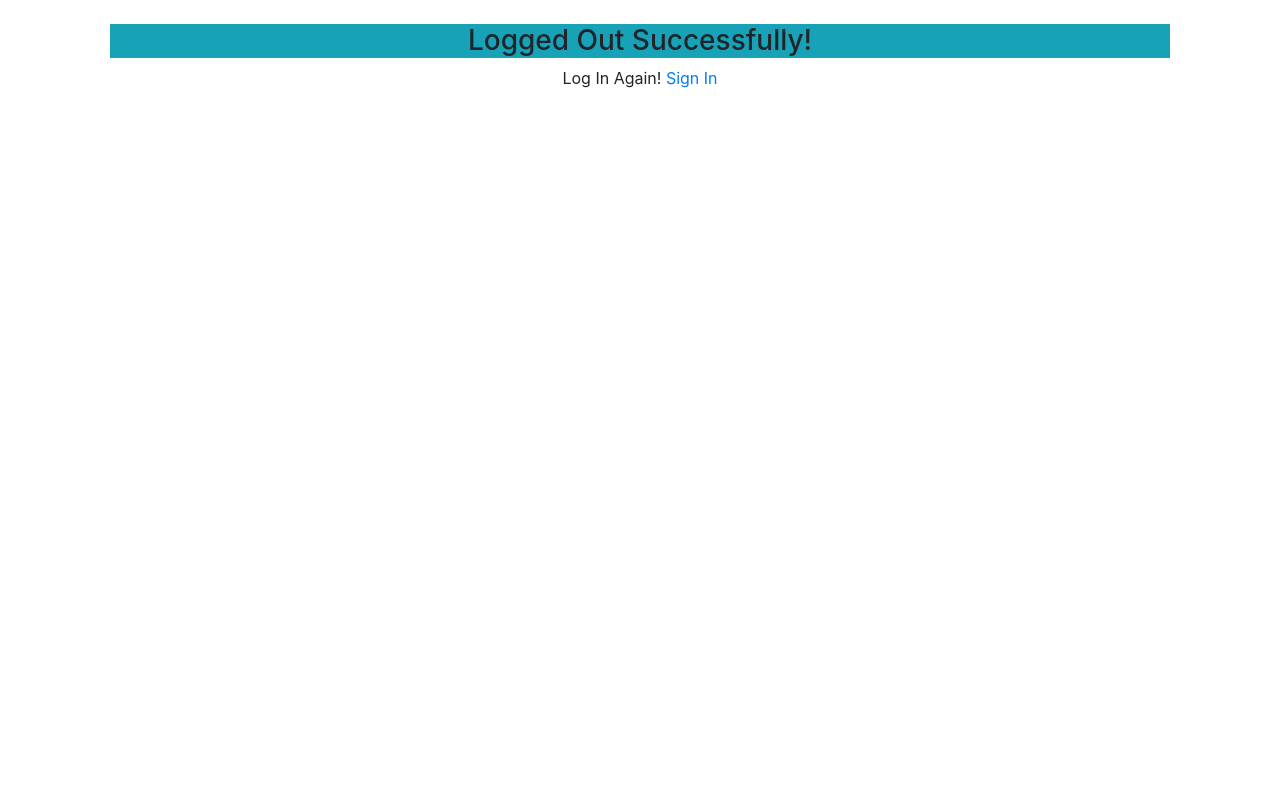
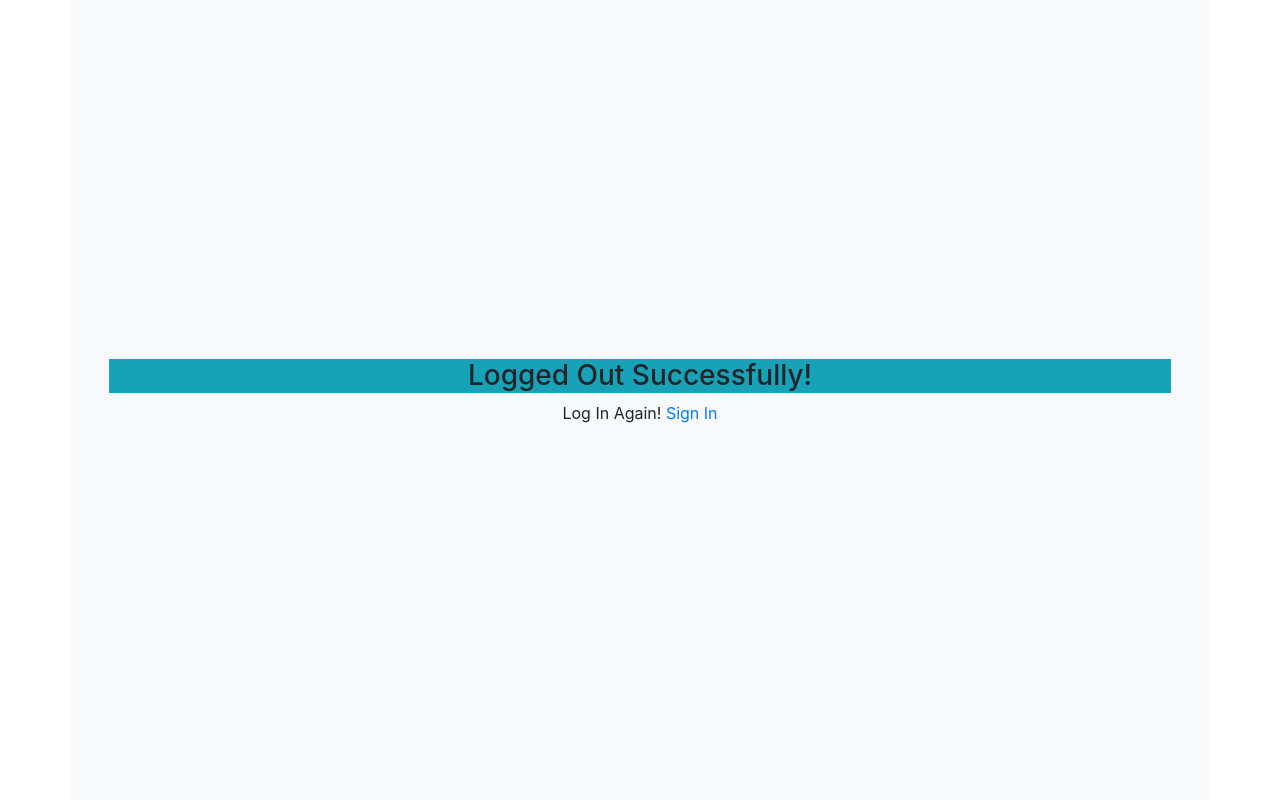
Before and after one commit to Sabbir1039/Blog-with-Django-Bootstrap, a Django app: page /logout/ in a window 1280 px wide. Run offline with Django 4.2, Linux system fonts and the light colour scheme; some libraries are stand-ins or nearby versions.

Commit message:
forms background changed for user_accounts app

```diff
--- a/user_accounts/templates/user_accounts/login.html
+++ b/user_accounts/templates/user_accounts/login.html
@@ -2,8 +2,8 @@
 {% load crispy_forms_tags %}
 
 {% block content %}
-<div class="container px-3">
-    <div class="form container p-4">
+<div class="container vh-100 bg-light d-flex justify-content-center align-items-center">
+    <div class="form container rounded bg-white">
         <h3 class="text-center">Login Form</h3>
         <form method="post" class="p-3">
             <fieldset>
--- a/user_accounts/templates/user_accounts/logout.html
+++ b/user_accounts/templates/user_accounts/logout.html
@@ -2,8 +2,8 @@
 {% load crispy_forms_tags %}
 
 {% block content %}
-<div class="container px-3">
-    <div class="form container p-4">
+<div class="container vh-100 bg-light d-flex align-items-center justify-content-center">
+    <div class="form container my-5 p-4 rounded">
         <h3 class="text-center bg-info">Logged Out Successfully!</h3>
         <p class="text-center">Log In Again! <a href="{% url 'login' %}">Sign In</a></p>
     </div>
--- a/user_accounts/templates/user_accounts/register.html
+++ b/user_accounts/templates/user_accounts/register.html
@@ -3,7 +3,7 @@
 
 {% block content %}
 <div class="container px-3">
-    <div class="form container p-4">
+    <div class="form container p-4 bg-white">
         <h3 class="text-center">Author Registration Form</h3>
         <form method="post" class="p-3 needs-validation" novalidate>
             <fieldset>
```
